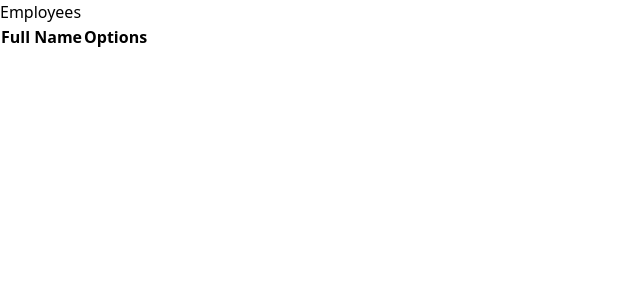
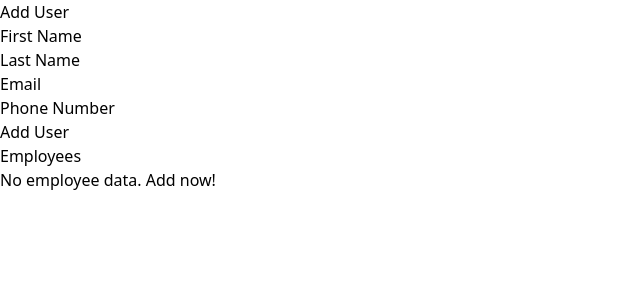
Before and after one commit to ADevph/Employee-management-frontend, a React (Vite) app: page / in a window 1280 px wide. Shown: the top 300 px of the page, without its empty margins (0-640 px from the left). Built offline with nearby package versions, Linux system fonts and the light colour scheme.

Commit message:
form modified

```diff
--- a/src/components/AddUserForm.jsx
+++ b/src/components/AddUserForm.jsx
@@ -1,13 +1,15 @@
 import React, { useState } from 'react';
-import swal from 'sweetalert2';
-import { useHistory } from 'react-router-dom';
+import Swal from 'sweetalert2';
+
+import { useNavigate } from 'react-router-dom';
 
 const AddUser = ({ addUser }) => {
   const [firstName, setFirstName] = useState('');
   const [lastName, setLastName] = useState('');
   const [email, setEmail] = useState('');
   const [phoneNumber, setPhoneNumber] = useState('');
-  const history = useHistory();
+
+  const navigate = useNavigate();
 
   const handleSubmit = (e) => {
     e.preventDefault();
@@ -20,7 +22,6 @@
       return;
     }
     addUser({ firstName, lastName, email, phoneNumber });
-
     setFirstName('');
     setLastName('');
     setEmail('');
@@ -30,6 +31,7 @@
       text: "User added successfully",
       icon: "success",
     });
+    navigate('/');
   };
 
   return (
--- a/src/components/Employee.jsx
+++ b/src/components/Employee.jsx
@@ -1,9 +1,21 @@
-import React from 'react';
+import React, { useState } from 'react';
+import AddUser from './AddUserForm';
 
-const Employee = ({ employees }) => {
+const Employee = () => {
+  const [employees, setEmployees] = useState([]);
+
+  const addUser = (newUser) => {
+    setEmployees([...employees, newUser]);
+  };
+
   return (
     <div className="container mx-auto mt-8">
+      <AddUser addUser={addUser} />
+      <div className="mt-8">
         <h2 className="text-2xl font-semibold mb-4">Employees</h2>
+        {employees.length === 0 ? (
+          <p> No employee data. Add now! </p>
+        ) : (
           <table className="w-full border-collapse">
             <thead>
               <tr>
@@ -24,6 +36,8 @@
               ))}
             </tbody>
           </table>
+        )}
+      </div>
     </div>
   );
 };
```
Lines whose indentation alone changed are shown as unchanged.
